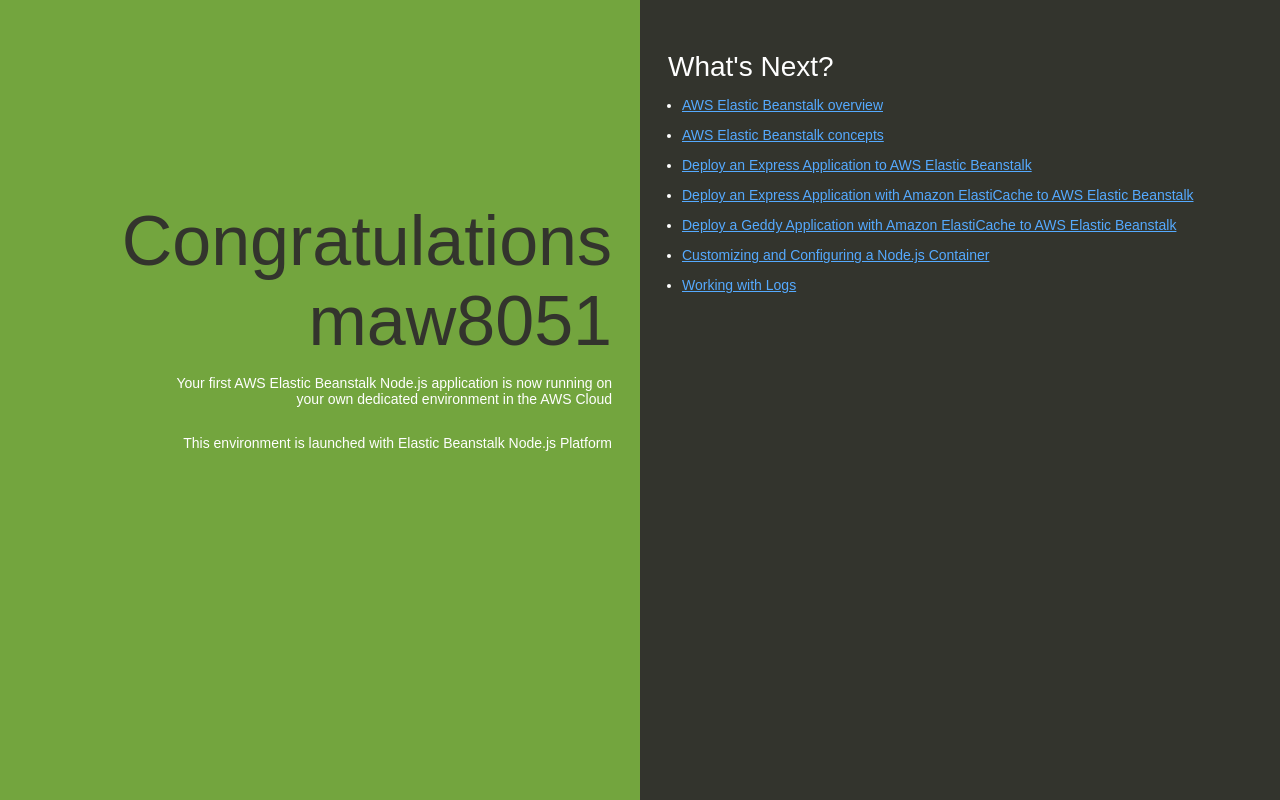
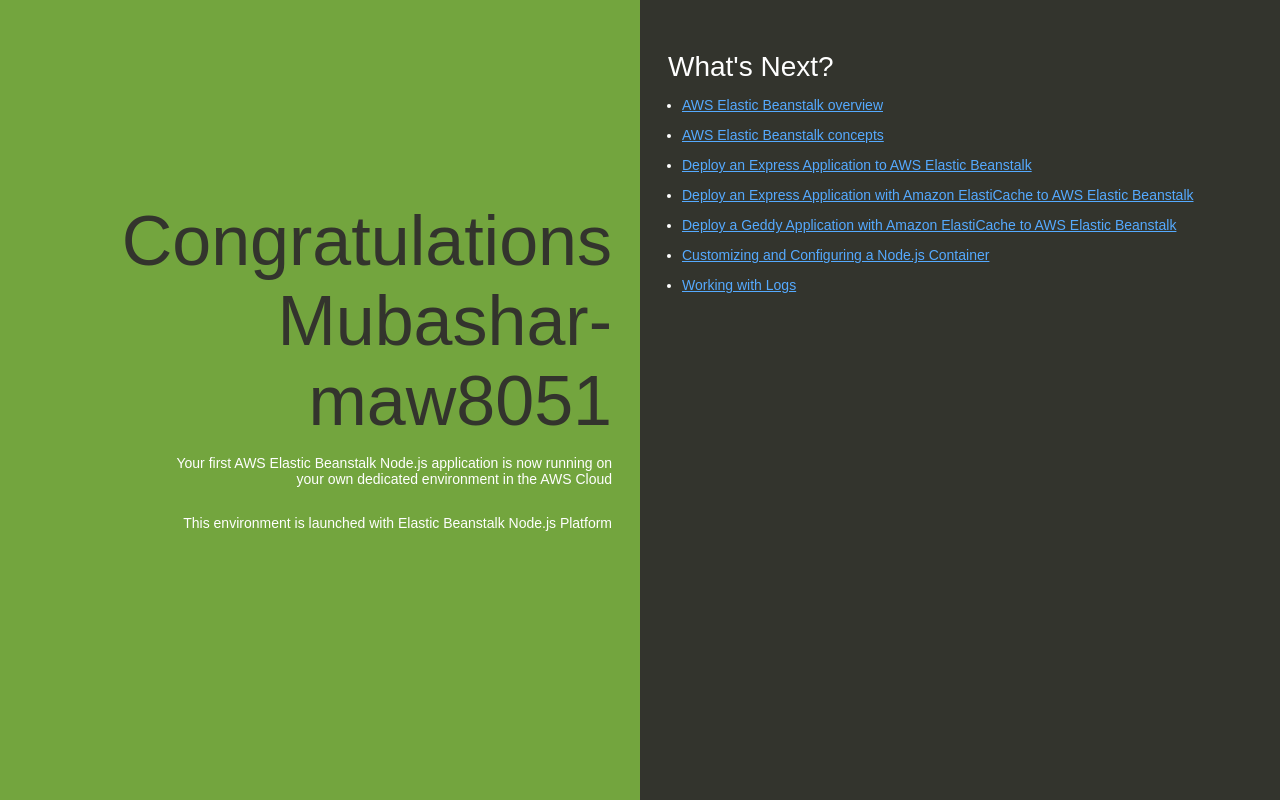
Before and after one commit to yarwarr/mz-test-node-app, a website: page index.html in a window 1280 px wide. Drawn offline with Linux system fonts and the light colour scheme.

Commit message:
Updating the text

```diff
--- a/index.html
+++ b/index.html
@@ -74,7 +74,7 @@
   </head>
   <body>
     <div class="textColumn">
-      <h1>Congratulations maw8051</h1>
+      <h1>Congratulations Mubashar-maw8051</h1>
       <p>Your first AWS Elastic Beanstalk Node.js application is now running on your own dedicated environment in the AWS Cloud</p>
       <p>This environment is launched with Elastic Beanstalk Node.js Platform</p>
     </div>
```
